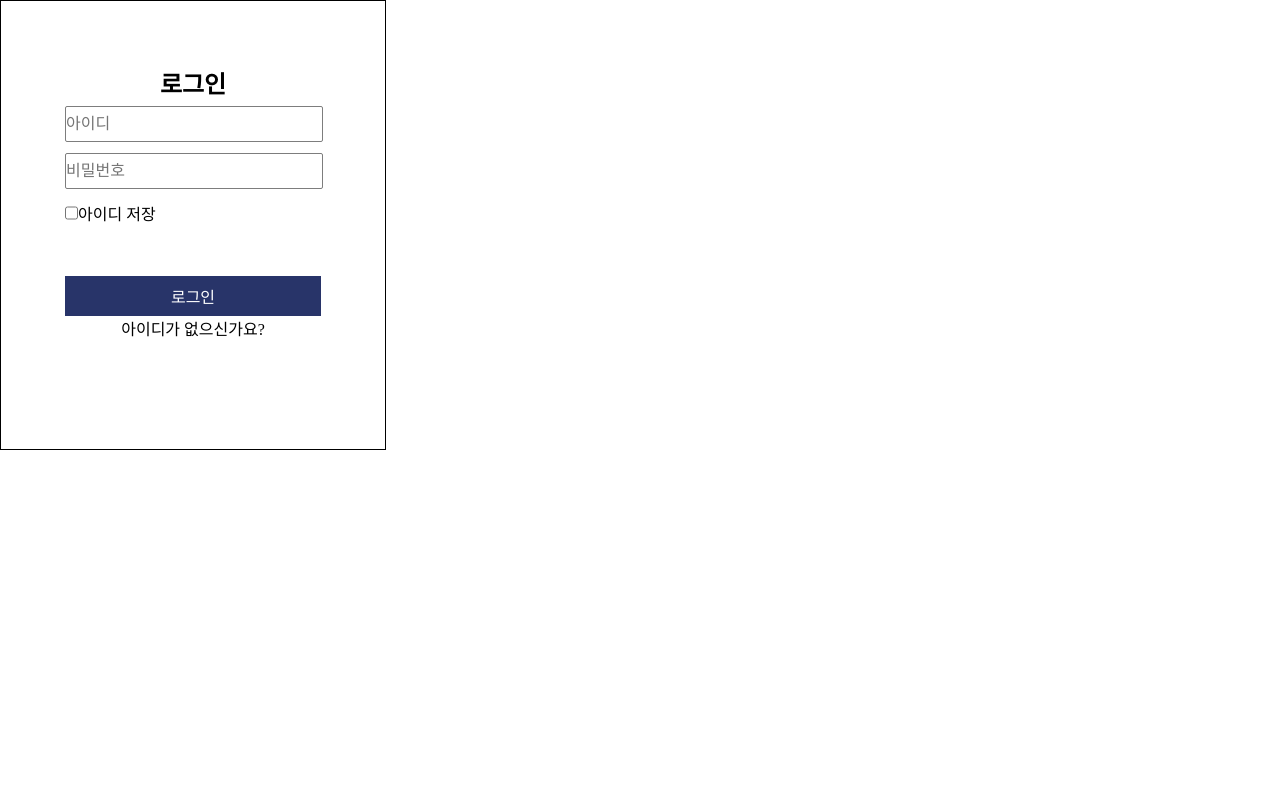
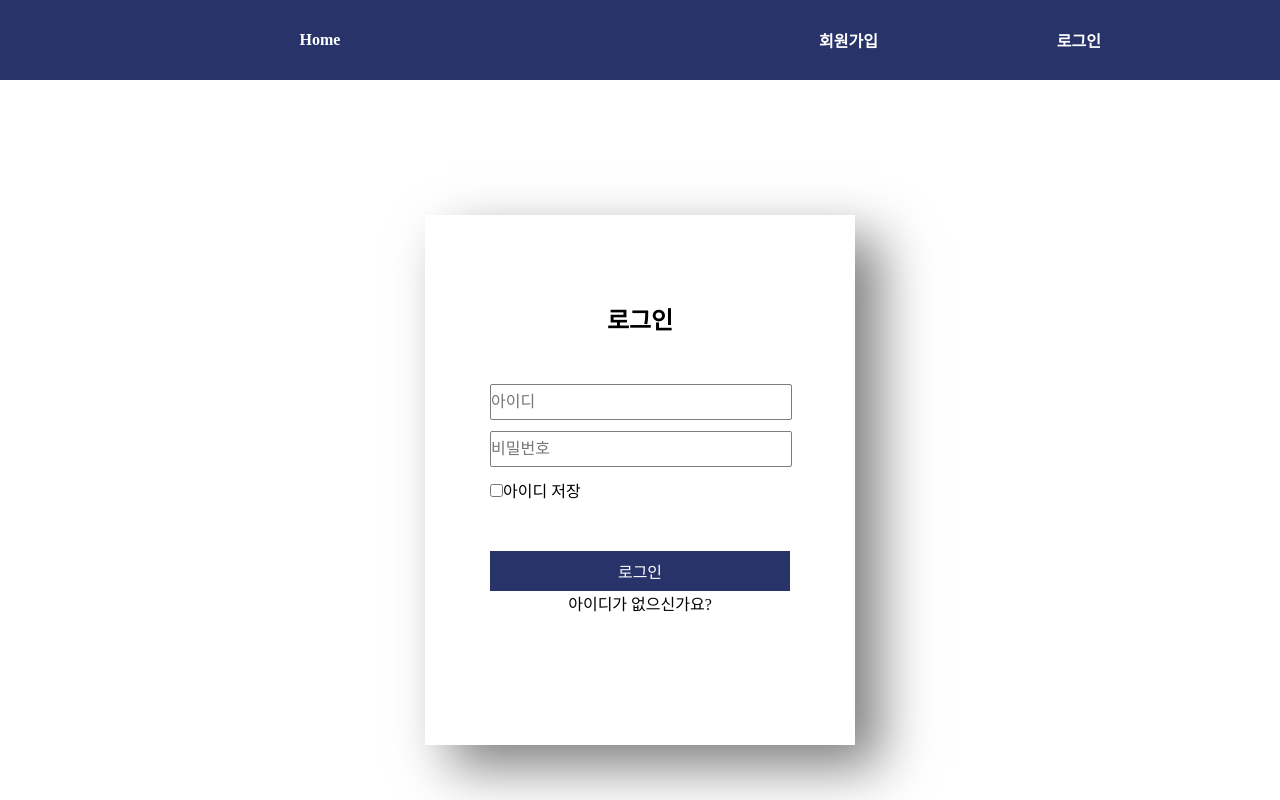
Before and after one commit to toswm128/logIn-test, a React (Create React App) app in the folder login/: page /LogIn in a window 1280 px wide. Shown: the top 800 px of the page. Built offline with nearby package versions, Linux system fonts and the light colour scheme.

Commit message:
[ADD]login form

```diff
--- a/login/src/Screen/App.js
+++ b/login/src/Screen/App.js
@@ -1,6 +1,6 @@
 import React from "react";
 import Home from "../containers/HomeContainer"
-import LogIn from "../containers/LogInContainer"
+import LogIn from "../pages/LoginPage"
 import SignUp from "../containers/SignUpContainer"
 import Error from "../containers/ErrorContainer"
 import {
--- a/login/src/components/Login/Login.css
+++ b/login/src/components/Login/Login.css
@@ -5,11 +5,18 @@ body{
     min-height: 100vh;
 }
 
+.FORM{
+    min-height: 100vh;
+    display: flex;
+    justify-content: center;
+    align-items: center;
+}
+
 .login-form{
-    border: 1px solid black;
-    padding:5% ;
-    width: 20%;
-    height: 40vh;
+    box-shadow: 25px 22px 50px 0px rgba(0, 0, 0, 0.5);
+    padding:65px;
+    width: 300px;
+    min-height: 50vh;
     display: flex;
     flex-direction: column;
     justify-content: space-around;
@@ -27,13 +34,14 @@ body{
     flex-direction: column;
     align-self: center;
     justify-content: space-around;
-    height: 100%;
+    height: 35vh;
     width: 100%;
 }
 
 .save-id{
     display: flex;
     justify-content: flex-start;
+    align-items: center;
     width: 100%
 }
 
--- a/login/src/components/Login/Login.jsx
+++ b/login/src/components/Login/Login.jsx
@@ -6,6 +6,7 @@ const Login = ({
     id,pwd,data,checked,keyDown,getLog,savelog
 }) =>{
     return(
+        <div class="FORM">
             <div className="login-form">
                 <div className="title">
                     로그인
@@ -14,15 +15,16 @@ const Login = ({
                     <input className="login" type="text" {...id} placeholder="아이디" onKeyDown={e=>keyDown(e,data,checked)}/>
                     <input className="login" type="password" {...pwd} placeholder="비밀번호" onKeyDown={e=>keyDown(e,data,checked)} />
                     <div className="save-id">
-                    <input type="checkbox" defaultChecked={checked.check} ref={checked.element} onClick={()=>savelog(data,checked)} />
-                    <p>아이디 저장</p>
+                        <input id="check" type="checkbox" defaultChecked={checked.check} ref={checked.element} onClick={()=>savelog(data,checked)} />
+                        <label for="check">아이디 저장</label>
                     </div>
                     <div className="submit-form">
                         <div className="button">
                             <button onClick={()=>{getLog(data,checked)}}>로그인</button>
                         </div>
                         <div className="sign-up">
-                        <Link>아이디가 없으신가요?</Link>
+                            <Link to="/SignUp">아이디가 없으신가요?</Link>
+                        </div>
                     </div>
                 </div>
             </div>
--- /dev/null
+++ b/login/src/components/common/Footer/Footer.css
@@ -0,0 +1,12 @@
+.Footer{
+    display: flex;
+    width: 100%;
+    height: 20vh;
+    background: gray;
+    justify-content: center;
+    align-items: center;
+}
+
+.text{
+    font-size: 1.3rem;
+}
--- /dev/null
+++ b/login/src/components/common/Footer/Footer.jsx
@@ -0,0 +1,12 @@
+import React from "react"
+import "./Footer.css"
+
+const Footer = () =>{
+    return(
+        <div className="Footer">
+            <p className="text">제작:조민수</p>
+        </div>
+    )
+}
+
+export default Footer;
--- /dev/null
+++ b/login/src/components/common/Header/Header.css
@@ -0,0 +1,32 @@
+
+.Header{
+    width: 100%;
+    min-height: 10vh;
+    display: flex;
+    justify-content: space-around;
+    align-items: center;
+    background-color: rgb(40, 52, 105);
+}
+
+.Home{
+    width: 50%;
+    text-align: center;
+    color:white;
+    font-weight: 600;
+}
+
+.Login{
+    width: 50%;
+    display: flex;
+    justify-content: space-evenly;
+}
+
+.Sign{
+    color:white;
+    font-weight: 600;
+}
+
+.Log{
+    color:white;
+    font-weight: 600;
+}
--- /dev/null
+++ b/login/src/components/common/Header/Header.jsx
@@ -0,0 +1,17 @@
+import React from "react"
+import {Link} from "react-router-dom"
+import "./Header.css"
+
+const Header = ({login}) =>{
+    return(
+        <div className="Header">
+            <Link className="Home" to="/">Home</Link>
+            <div className="Login">
+                <Link className="Sign" to="/SignUp">회원가입</Link>
+                <Link className="Log" to="/LogIn">로그인</Link>
+            </div>
+        </div>
+    )
+}
+
+export default Header
--- /dev/null
+++ b/login/src/containers/HeaderContainer.js
@@ -0,0 +1,15 @@
+import React from "react"
+import Header from "../components/common/Header/Header"
+
+
+const HeaderContainer = () =>{
+    const login = JSON.parse(localStorage.getItem("accessToken"))
+
+    return(
+        <Header
+            login={login}
+        />
+    )
+}
+
+export default HeaderContainer;
--- a/login/src/containers/LogInContainer.js
+++ b/login/src/containers/LogInContainer.js
@@ -19,6 +19,7 @@ const getLog = async (data,check) =>{
     try{
         const server = await axios.post("https://noons.herokuapp.com/signin",data)
         console.log(server)
+        localStorage.setItem("accessToken",server.data.token);
         alert("로그인 성공!")
         isLogIn = true;
     }catch(error){
--- a/login/src/pages/LoginPage.jsx
+++ b/login/src/pages/LoginPage.jsx
@@ -0,0 +1,15 @@
+import LogInContainer from "../containers/LogInContainer"
+import HeaderContainer from "../containers/HeaderContainer"
+import Footer from "../components/common/Footer/Footer"
+
+const LoginPage = () =>{
+    return(
+        <>
+            <HeaderContainer/>
+            <LogInContainer/>
+            <Footer />
+        </>
+    )
+}
+
+export default LoginPage
```
Lines whose indentation alone changed are shown as unchanged.
